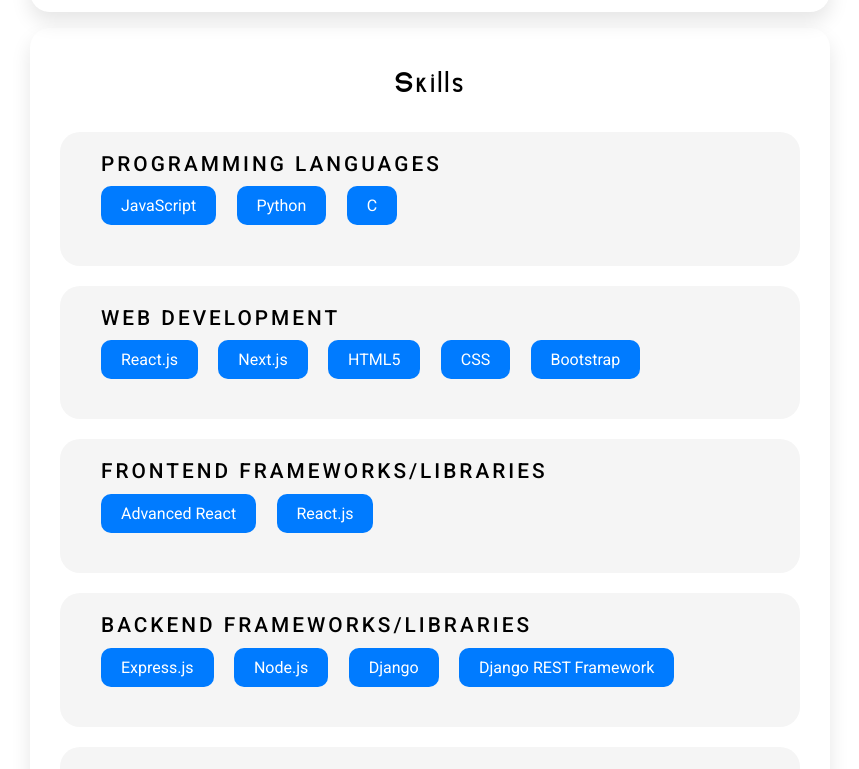
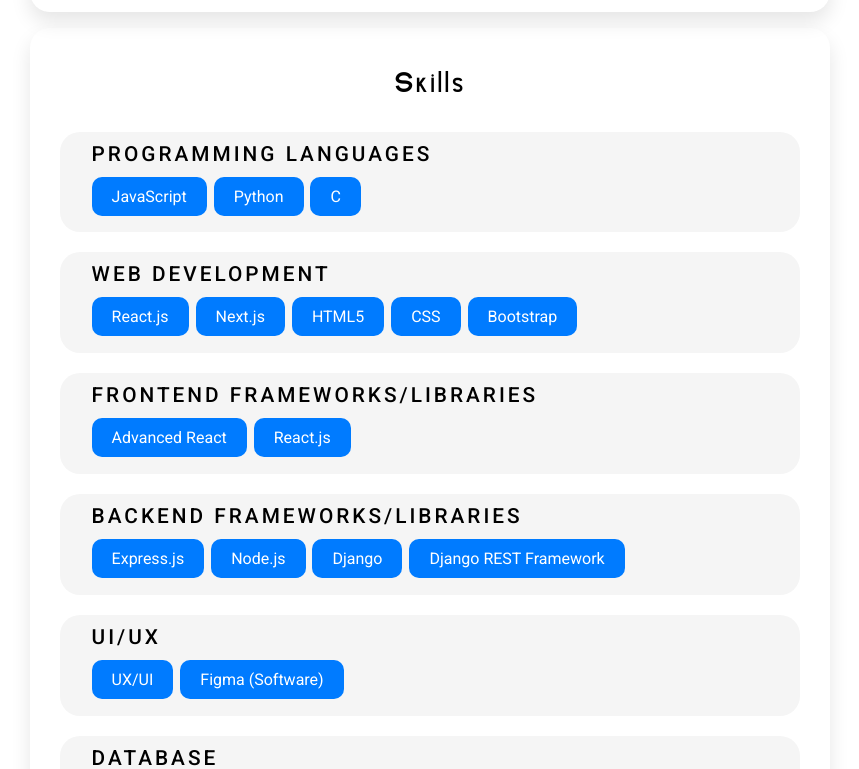
Before and after one commit to ankurhalder/resume, a React (Vite) app: page / in a window 1280 px wide. Shown: the part 1178-1947 px from the top of the page, without its empty margins (210-1069 px from the left). Built offline with nearby package versions, Linux system fonts and the light colour scheme; a web font is replaced by a local one.

Commit message:
Update padding and margin in _skills.scss

```diff
--- a/styles/components/_skills.scss
+++ b/styles/components/_skills.scss
@@ -45,7 +45,7 @@
   .skill-category {
     flex: 1;
     background-color: var(--white-4);
-    padding: 20px;
+    padding: 10px;
     border-radius: 20px;
     transition: box-shadow 0.3s ease-in-out, transform 0.3s ease-in-out;
     @media (max-width: $breakpoint-desktop-wide) {
@@ -91,7 +91,7 @@
       .skill {
         padding: 10px 20px;
         background-color: var(--blue-1);
-        margin: 0 3% 3% 0;
+        margin: 0 1% 1% 0;
         border-radius: 10px;
         cursor: pointer;
         position: relative;
```
